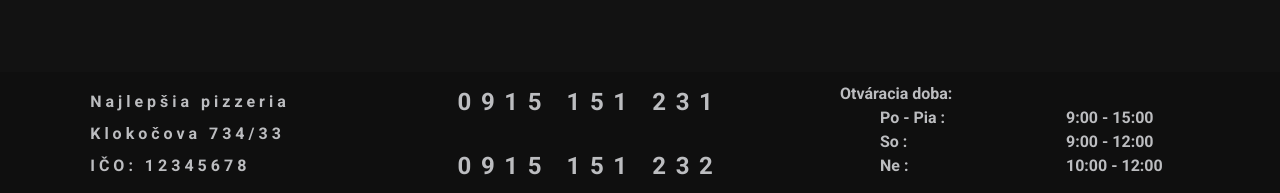
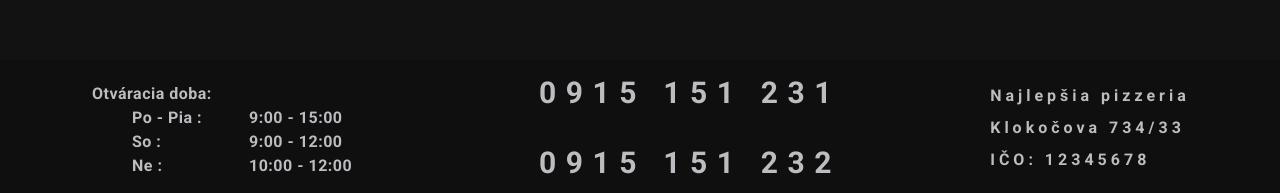
Before and after one commit to sinicakT/pizzeria, a Nuxt app in the folder frontend/pizzeria/: page /ponuka in a window 1280 px wide. Shown: the part 604-797 px from the top of the page. Built offline with nearby package versions, Linux system fonts and the light colour scheme; no server answers.

Commit message:
Footer - stylovanie

```diff
--- a/frontend/pizzeria/components/Footer.vue
+++ b/frontend/pizzeria/components/Footer.vue
@@ -2,24 +2,24 @@
   <footer>
     <v-container class="footer-container" col="11">
       <v-row>
-        <v-col class="footer-info font-weight-bold" cols="12" sm="3">
-          <div class="info-box">
-            <v-row v-for="item in footer_info" class="py-1">
-              {{ item }}
-            </v-row>
-          </div>
+        <v-col class="open-time text-lg-body-1 text-md-body-2 text-sm-subtitle-1 text-xs-body-2 font-weight-bold mx-md-auto pl-16 pt-6" cols="12" lg="4" md="4" sm="6">
+          <v-row>Otváracia doba:</v-row>
+          <v-row v-for="item in open_hours">
+            <v-col lg="5" col="6" class="pl-10">{{ item.name }} :</v-col>
+            <v-col lg="7" col="6">{{ item.value }}</v-col>
+          </v-row>
         </v-col>
-        <v-col class="contact_numbers px-6 py-12 py-sm-0" cols="12" sm="5">
+        <v-col class="contact_numbers px-6 py-12 py-sm-0 text-md-h6 text-md-subtitle-2 text-lg-h6" cols="12" lg="5" md="4" sm="6">
           <v-row v-for="item in phone_numbers">
             <h2>{{ item }}</h2>
           </v-row>
         </v-col>
-        <v-col class="open-time font-weight-bold" cols="12" sm="4">
-          <v-row>Otváracia doba:</v-row>
-          <v-row v-for="item in open_hours">
-            <v-col col="4" class="pl-10">{{ item.name }} :</v-col>
-            <v-col col="8">{{ item.value }}</v-col>
-          </v-row>
+        <v-col class="footer-info font-weight-bold" cols="12" lg="3" md="4">
+          <div class="info-box">
+            <v-row v-for="(item, index) in footer_info" class="py-1" :key="'info_box_' + i">
+              {{ item }}
+            </v-row>
+          </div>
         </v-col>
       </v-row>
     </v-container>
@@ -80,7 +80,12 @@ footer {
     }
 
     .contact_numbers {
-      letter-spacing: 0.6rem;
+      @media(min-width: 960px) {
+        letter-spacing: 0.3rem !important;
+      }
+      @media(min-width: 1264px) {
+        letter-spacing: 0.6rem !important;
+      }
       display: flex;
       flex-direction: column;
       justify-content: center;
--- a/frontend/pizzeria/components/Menu/Pizza.vue
+++ b/frontend/pizzeria/components/Menu/Pizza.vue
@@ -25,7 +25,7 @@
             </span>
         </v-row>
       </v-col>
-      <v-col cols="6" md="4" class="py-0 text-caption font-weight-bold">
+      <v-col cols="6" md="4" class="py-0 text-caption font-weight-bold price-box">
         <v-row v-for="size in pizza.size_values" :key="pizza.id + '.' + size.name">
           <v-col cols="7" md="6" class="pa-0">
             <span>{{size.name}} {{size.weight}}g</span>
@@ -54,5 +54,10 @@ export default {
 </script>
 
 <style scoped lang="scss">
-
+.price-box {
+  display: flex;
+  flex-direction: column;
+  justify-content: center;
+  align-items: center;
+}
 </style>
```
